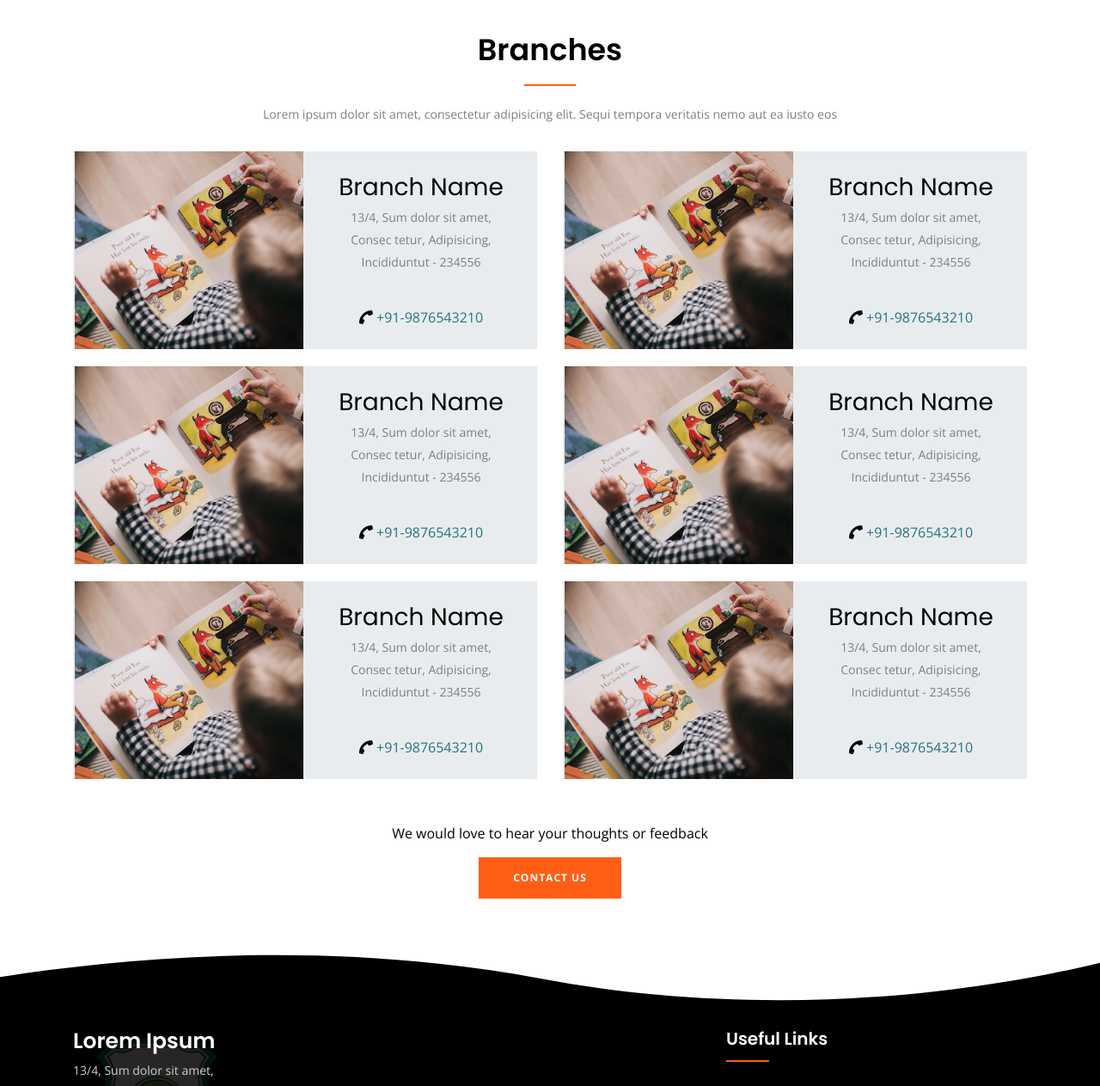
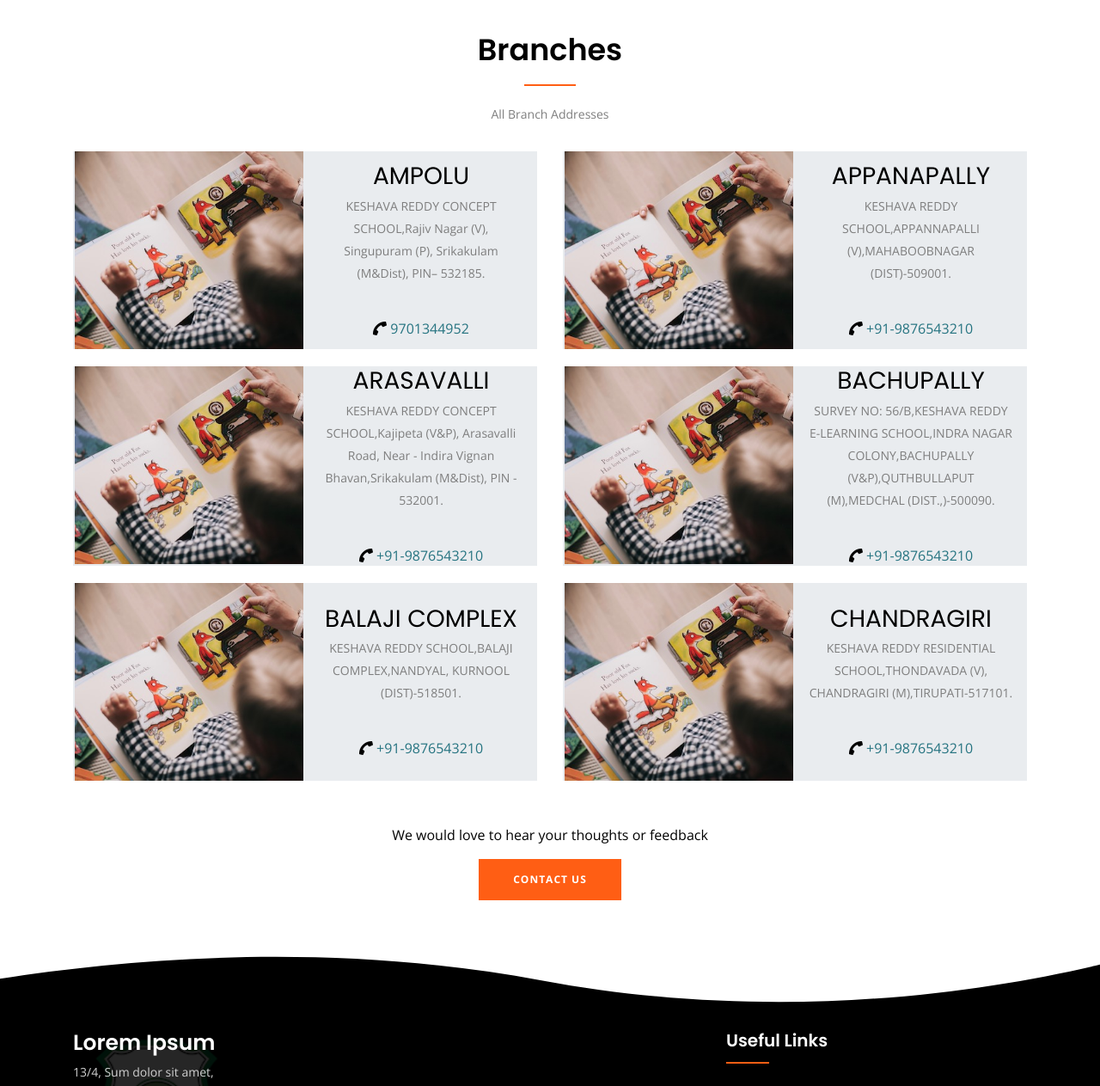
Before and after one commit to krei-school/krei-school.github.io, a Jekyll site: the page built from branches.md, in a window 1280 px wide and 1400 px high, scrolled down 1149 px. Shown: the part 137-1400 px from the top of the window at 86% size. Built offline with Jekyll 4.4.1, drawn with Linux system fonts in a browser that asks for light colours; some of the changed text lies outside the part shown.

Commit message:
Updated Branches

```diff
--- a/branches.md
+++ b/branches.md
@@ -1,77 +1,57 @@
 ---
-layout: branches
+title: Branches
 page_title: Branches
 sections:
   i1:
-    title: Nullam eget purus molestie
-    text: "Nullam eget purus molestie, tempus massa quis, tempor urna. Nam nec nibh
-      egestas, rhoncus erat sed, ullamcorper justo. Etiam in euismod elit. Integer
-      blandit, massa a volutpat tempus, metus nisi lobortis nibh, at placerat ipsum
-      nibh sed sem. Cras fermentum velit et quam fermentum sollicitudin. \n\nLorem
-      ipsum dolor sit amet, consectetuer adipiscing elit. Aenean commodo ligula eget
-      dolor. Aenean massa. Cum sociis natoque penatibus et magnis dis parturient montes,
-      nascetur ridiculus mus. Donec quam felis, ultricies nec, pellentesque eu, pretium
-      quis, sem. Nulla consequat massa quis enim."
+    title: 32 Branches
+    text: 32 Branches
   i2:
-    state1: State 1 Name
-    state2: State 2 Name
+    state1: Andhra Pradesh
+    state2: Telangana
   i3:
     title: Branches
-    text: Lorem ipsum dolor sit amet, consectetur adipisicing elit. Sequi tempora
-      veritatis nemo aut ea iusto eos
+    text: All Branch Addresses
 branches:
-- title: Branch Name
-  state: state1
-  text: |-
-    13/4, Sum dolor sit amet,
-    Consec tetur, Adipisicing,
-    Incididuntut - 234556
-  phone: "+91-9876543210"
+- title: AMPOLU
+  state: Andhra Pradesh
+  text: KESHAVA REDDY CONCEPT SCHOOL,Rajiv Nagar (V), Singupuram (P), Srikakulam (M&Dist),
+    PIN– 532185.
+  phone: 9701344952
   lat: 20.593683
   long: 78.962883
-- title: Branch Name
-  state: state1
-  text: |-
-    13/4, Sum dolor sit amet,
-    Consec tetur, Adipisicing,
-    Incididuntut - 234556
+- title: 'APPANAPALLY
+
+'
+  state: Telangana
+  text: KESHAVA REDDY SCHOOL,APPANNAPALLI (V),MAHABOOBNAGAR (DIST)-509001.
   phone: "+91-9876543210"
   lat: 20.193683
   long: 78.2962883
-- title: Branch Name
-  state: state1
-  text: |-
-    13/4, Sum dolor sit amet,
-    Consec tetur, Adipisicing,
-    Incididuntut - 234556
+- title: ARASAVALLI
+  state: Andhra Pradesh
+  text: KESHAVA REDDY CONCEPT SCHOOL,Kajipeta (V&P), Arasavalli Road, Near - Indira
+    Vignan Bhavan,Srikakulam (M&Dist), PIN - 532001.
   phone: "+91-9876543210"
   lat: 20.2593683
   long: 78.1962883
-- title: Branch Name
-  state: state1
-  text: |-
-    13/4, Sum dolor sit amet,
-    Consec tetur, Adipisicing,
-    Incididuntut - 234556
+- title: BACHUPALLY
+  state: Telangana
+  text: 'SURVEY NO: 56/B,KESHAVA REDDY E-LEARNING SCHOOL,INDRA NAGAR COLONY,BACHUPALLY
+    (V&P),QUTHBULLAPUT (M),MEDCHAL (DIST.,)-500090.'
   phone: "+91-9876543210"
   lat: 20.3593683
   long: 78.3962883
-- title: Branch Name
-  state: state1
-  text: |-
-    13/4, Sum dolor sit amet,
-    Consec tetur, Adipisicing,
-    Incididuntut - 234556
+- title: BALAJI COMPLEX
+  state: Andhra Pradesh
+  text: KESHAVA REDDY SCHOOL,BALAJI COMPLEX,NANDYAL, KURNOOL (DIST)-518501.
   phone: "+91-9876543210"
   lat: 20.1593683
   long: 78.5962883
-- title: Branch Name
-  state: state1
-  text: |-
-    13/4, Sum dolor sit amet,
-    Consec tetur, Adipisicing,
-    Incididuntut - 234556
+- title: CHANDRAGIRI
+  state: Andhra Pradesh
+  text: KESHAVA REDDY RESIDENTIAL SCHOOL,THONDAVADA (V), CHANDRAGIRI (M),TIRUPATI-517101.
   phone: "+91-9876543210"
   lat: 20.4593683
   long: 78.1962883
+layout: branches
 ---
```
